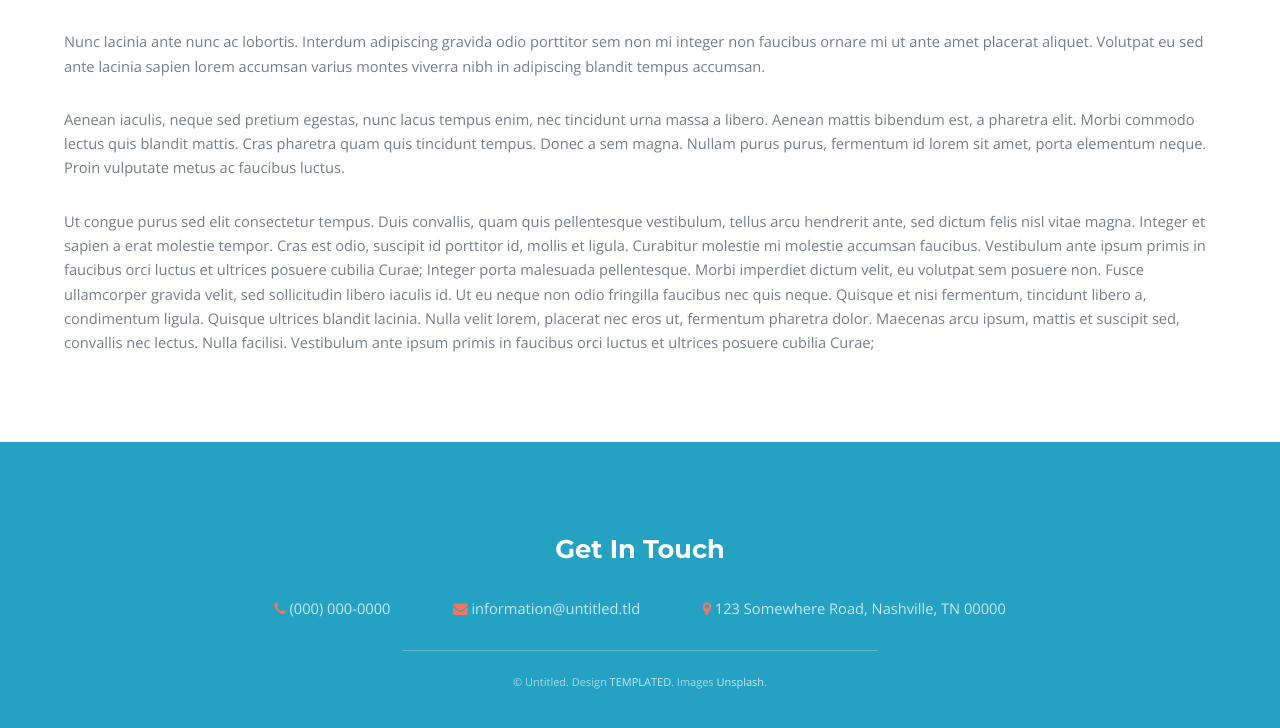
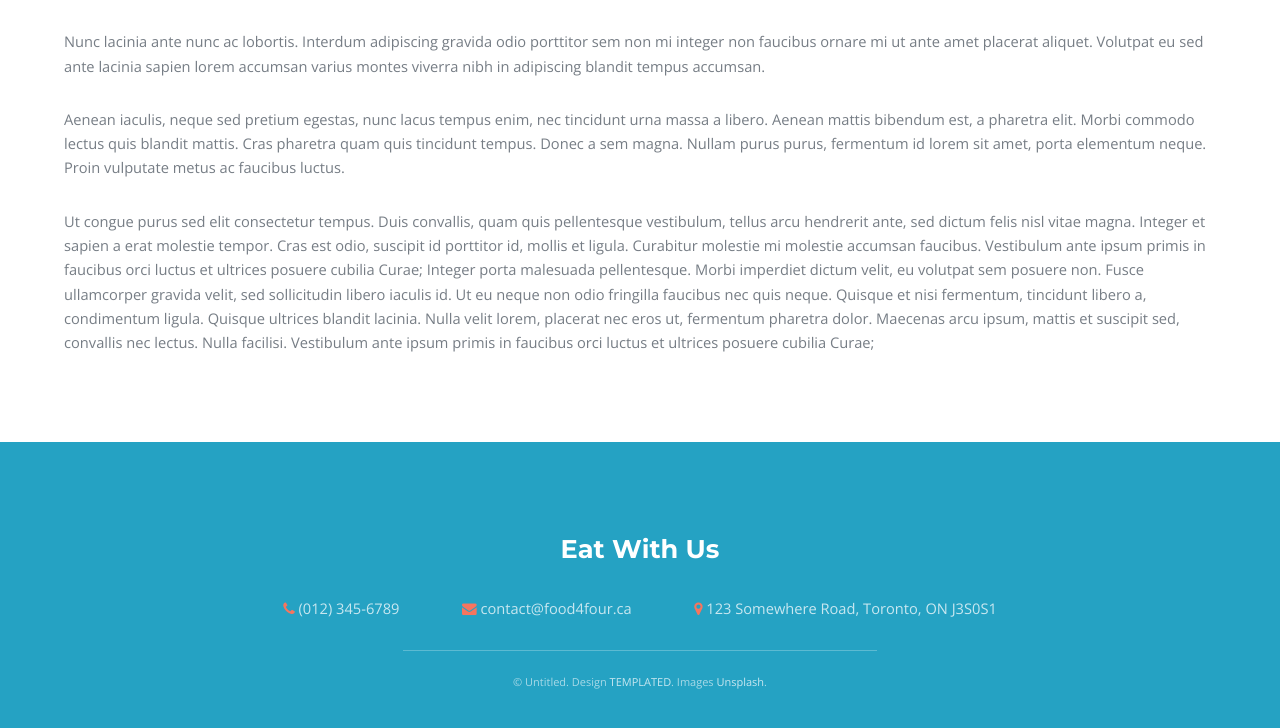
Before and after one commit to jaimewai/SHfood, a plain HTML site: page generic.html in a window 1280 px wide. Shown: the part 8218-8946 px from the top of the page. Drawn offline with nearby package versions, Linux system fonts and the light colour scheme.

Commit message:
Update generic.html

```diff
--- a/generic.html
+++ b/generic.html
@@ -96,11 +96,11 @@
 		<!-- Footer -->
 			<footer id="footer">
 				<div class="inner">
-					<h2>Get In Touch</h2>
+					<h2>Eat With Us</h2>
 					<ul class="actions">
-						<li><span class="icon fa-phone"></span> <a href="#">(000) 000-0000</a></li>
-						<li><span class="icon fa-envelope"></span> <a href="#">information@untitled.tld</a></li>
-						<li><span class="icon fa-map-marker"></span> 123 Somewhere Road, Nashville, TN 00000</li>
+						<li><span class="icon fa-phone"></span> <a href="#">(012) 345-6789</a></li>
+						<li><span class="icon fa-envelope"></span> <a href="#">contact@food4four.ca</a></li>
+						<li><span class="icon fa-map-marker"></span> 123 Somewhere Road, Toronto, ON J3S0S1</li>
 					</ul>
 				</div>
 				<div class="copyright">
```
